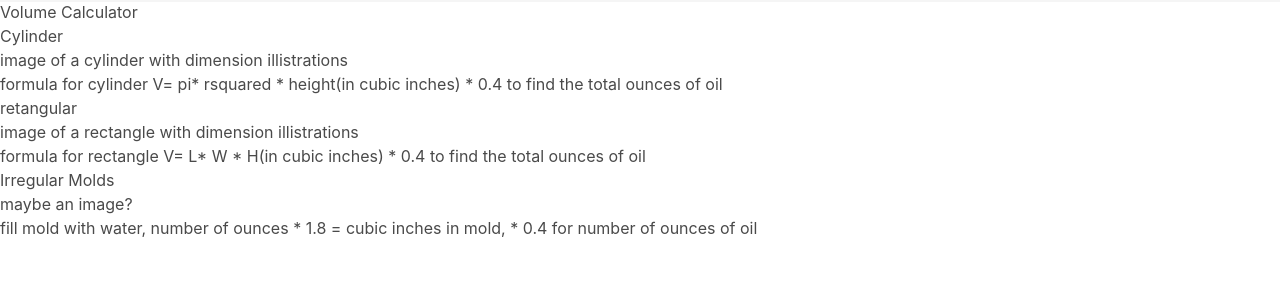
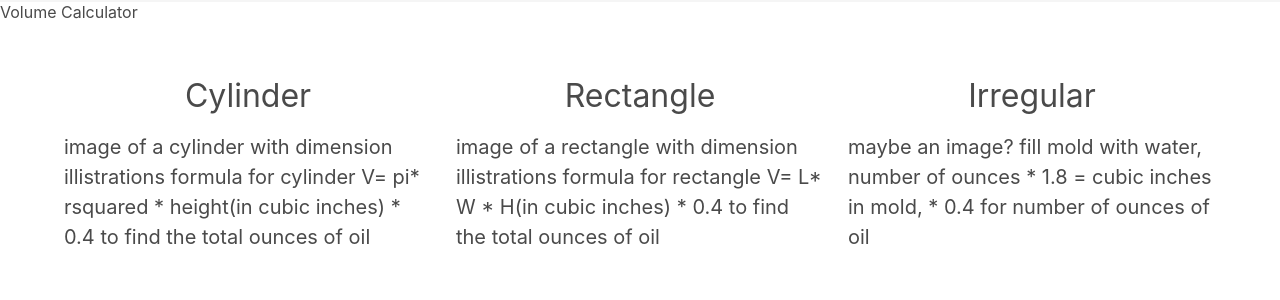
Before and after one commit to CaseyDragon/APPothecary, a Django app: page /volume/ in a window 1280 px wide. Shown: the part 80-380 px from the top of the page. Run offline with Django 4.2, Linux system fonts and the light colour scheme.

Commit message:
styling of formulas page

```diff
--- a/recipemaker/templates/recipemaker/volume_calc.html
+++ b/recipemaker/templates/recipemaker/volume_calc.html
@@ -1,14 +1,24 @@
 {% extends 'recipemaker/base.html' %} {% block content %}
 <h1>Volume Calculator</h1>
-<h3>Cylinder</h3>
-<p>image of a cylinder with dimension illistrations</p>
-<p>formula for cylinder V= pi* rsquared * height(in cubic inches) * 0.4 to find the total ounces of oil </p>
-
-<h3>retangular</h3>
-<p>image of a rectangle with dimension illistrations</p>
-<p>formula for rectangle V= L* W * H(in cubic inches) * 0.4 to find the total ounces of oil </p>
-
-<h3>Irregular Molds</h3>
-<p>maybe an image?</p>
-<p>fill mold with water, number of ounces * 1.8 = cubic inches in mold, * 0.4 for number of ounces of oil </p>
+<section class="section">
+    <div class="container">
+        <div class="columns is-vcentered">
+            <div class="column">
+                <h1 class="is-size-3 is-subtitle has-text-centered mb-3">Cylinder</h3>
+                <p class="is-size-5">image of a cylinder with dimension illistrations
+                formula for cylinder V= pi* rsquared * height(in cubic inches) * 0.4 to find the total ounces of oil </p>
+            </div>
+            <div class="column">
+                <h1 class="is-size-3 is-subtitle has-text-centered mb-3">Rectangle</h3>
+                <p class="is-size-5"> image of a rectangle with dimension illistrations
+                formula for rectangle V= L* W * H(in cubic inches) * 0.4 to find the total ounces of oil </p>
+            </div>
+            <div class="column">
+                <h1 class="is-size-3 is-subtitle has-text-centered mb-3">Irregular</h3>
+                <p class="is-size-5">maybe an image?
+                fill mold with water, number of ounces * 1.8 = cubic inches in mold, * 0.4 for number of ounces of oil </p>
+            </div>
+        </div>
+    </div>
+</section>
 {% endblock %}
```
